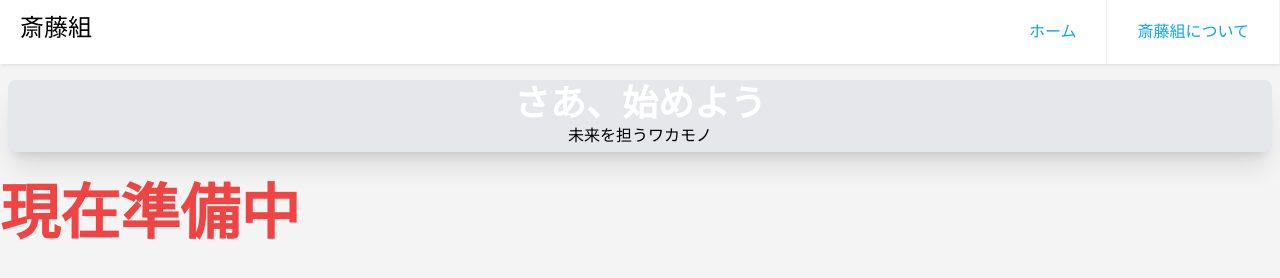
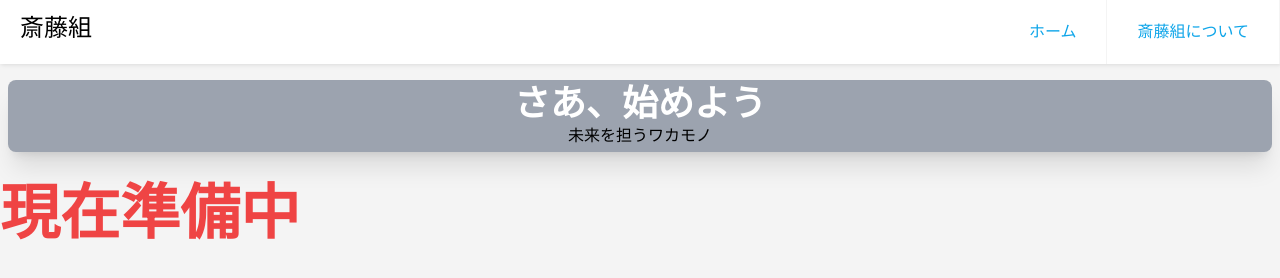
Before and after one commit to sosu11223/saitou, a plain HTML site: page index.html in a window 1280 px wide. Drawn offline with nearby package versions, Linux system fonts and the light colour scheme.

Commit message:
Update index.html

```diff
--- a/index.html
+++ b/index.html
@@ -2,7 +2,7 @@
 <html lang="ja" >
 <head>
   <meta charset="UTF-8">
-  <title>SUZUKISYOU</title>
+  <title>SAITO</title>
   <link rel="stylesheet" href="./style.css">
   <meta name="viewport" content="width=device-width, initial-scale=1.0">
   <script src="https://cdn.tailwindcss.com"></script>
@@ -22,7 +22,7 @@
 <br>
 <br>
 <br>
-<div class="bg-gray-200 m-2 p-1 rounded-lg shadow-xl">
+<div class="bg-gray-400 m-2 p-1 rounded-lg shadow-xl">
    <a class="font-bold text-4xl flex justify-center text-white">さあ、始めよう</a>
    <a class=" flex justify-center">未来を担うワカモノ</a>
 </div>
```
